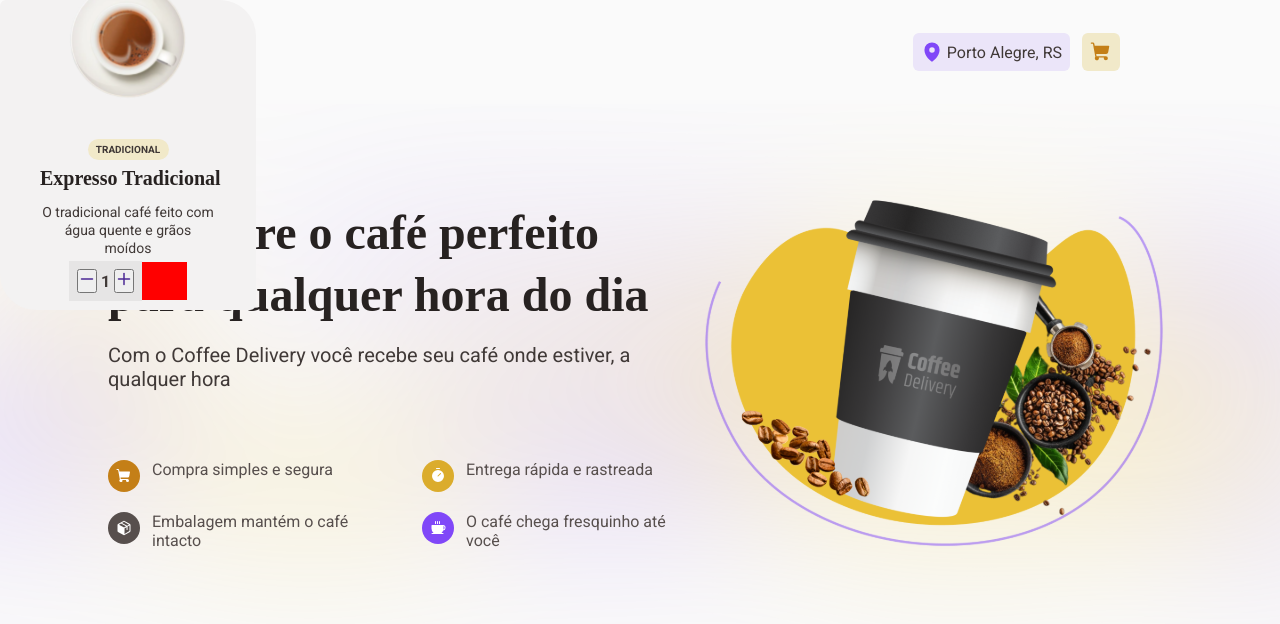
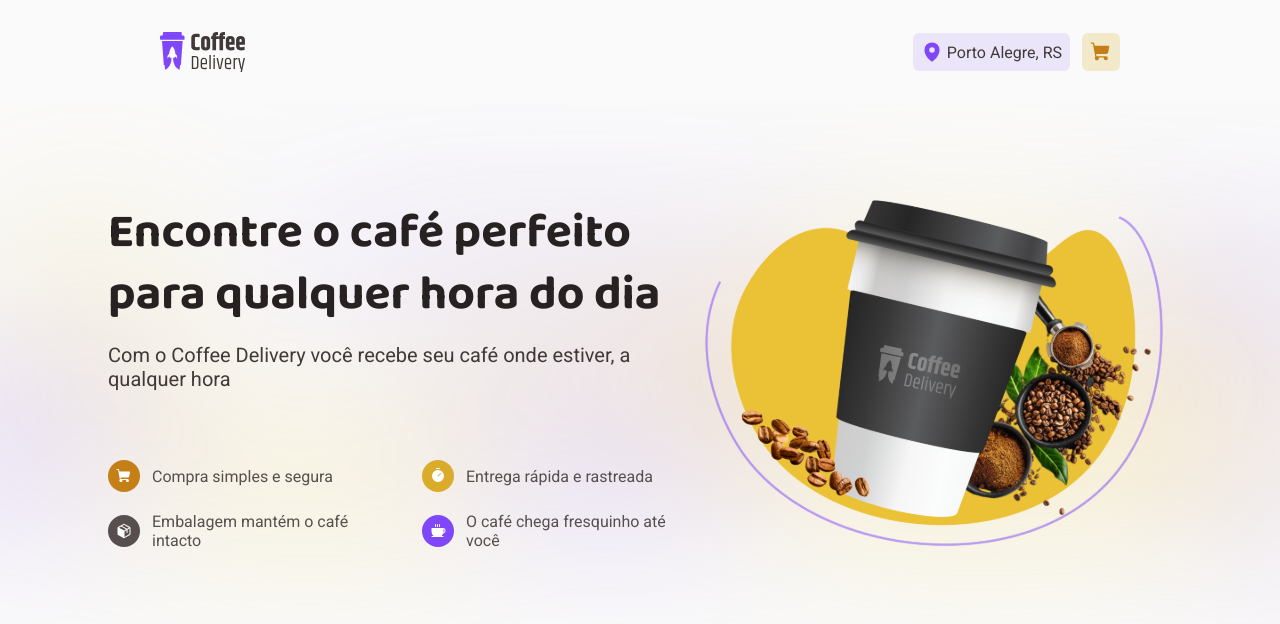
Before and after one commit to JVMoreiraD/coffee-delivery, a React (Vite) app: page / in a window 1280 px wide. Shown: the top 624 px of the page. Built offline with nearby package versions, Linux system fonts and the light colour scheme.

Commit message:
wip: better styles

```diff
--- a/index.html
+++ b/index.html
@@ -8,6 +8,7 @@
   <link rel="icon" type="image/svg+xml" href="/vite.svg" />
   <meta name="viewport" content="width=device-width, initial-scale=1.0" />
   <link href="https://fonts.googleapis.com/css2?family=Roboto:wght@400;700&display=swap" rel="stylesheet">
+  <link href="https://fonts.googleapis.com/css2?family=Baloo+2:wght@700;800&display=swap" rel="stylesheet">
   <title>Vite + React + TS</title>
 </head>
 
--- a/src/App.tsx
+++ b/src/App.tsx
@@ -12,7 +12,7 @@
       <GlobalStyle />
       <Header></Header>
       <MainSection></MainSection>
-      <CoffeeCard />
+      {/* <CoffeeCard /> */}
     </ThemeProvider>
   )
 }
--- a/src/components/Header/styles.ts
+++ b/src/components/Header/styles.ts
@@ -12,6 +12,7 @@
   left: 0px;
   right: 0px;
   top: 0px;
+
 `
 
 export const HeaderCornerContainer = styled.div`
--- a/src/components/MainSection/styles.ts
+++ b/src/components/MainSection/styles.ts
@@ -20,6 +20,7 @@
     column-gap: 2.5rem;
     > div {
         display: flex;
+        align-items: center;
         gap: 0.75rem;
     }
 `
```
